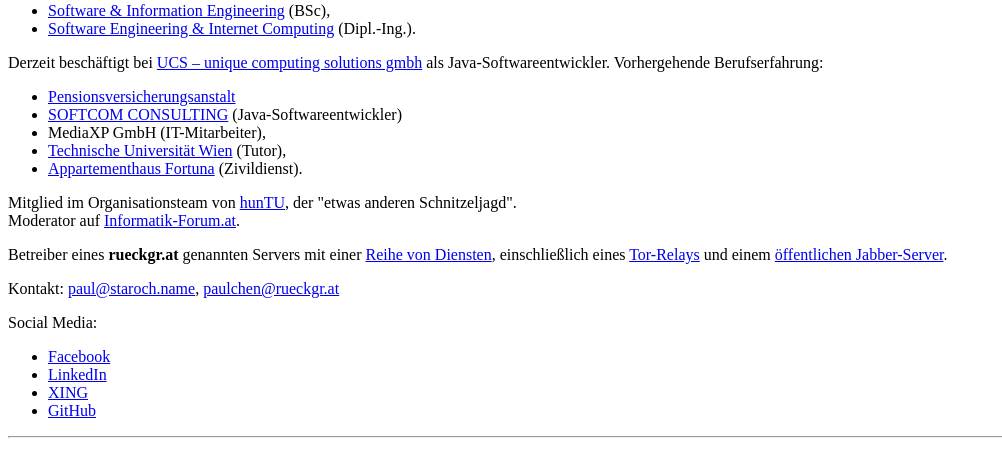
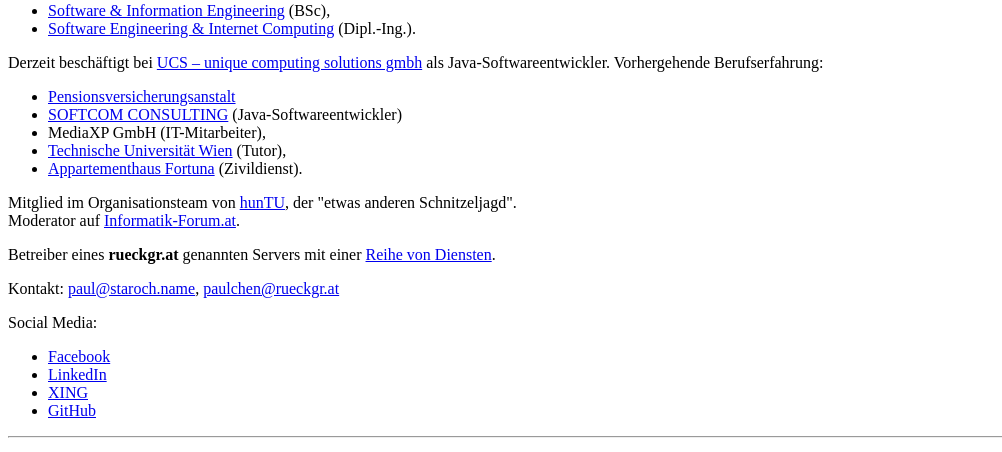
Before and after one commit to paulchen/staroch.name, a PHP site: page /index_de.php in a window 1280 px wide. Shown: the part 454-906 px from the top of the page, without its empty margins (0-1002 px from the left). Run offline with PHP 8.4, Linux system fonts and the light colour scheme; data that the repository does not hold is empty.

Commit message:
remove mentions of Tor and jabber

```diff
--- a/templates/index_de.php
+++ b/templates/index_de.php
@@ -28,7 +28,7 @@
 	</p>
 
 	<p>
-	Betreiber eines <b>rueckgr.at</b> genannten Servers mit einer <a href="https://rueckgr.at/">Reihe von Diensten</a>, einschließlich eines <a href="https://tor.rueckgr.at">Tor-Relays</a> und einem <a href="https://jabber.rueckgr.at/de/">öffentlichen Jabber-Server</a>.
+	Betreiber eines <b>rueckgr.at</b> genannten Servers mit einer <a href="https://rueckgr.at/">Reihe von Diensten</a>.
 	</p>
 
 	<p>
--- a/templates/index_en.php
+++ b/templates/index_en.php
@@ -27,7 +27,7 @@
 	</p>
 
 	<p>
-	Operator of a server named <b>rueckgr.at</b> running <a href="https://rueckgr.at/">various services</a> including a <a href="https://tor.rueckgr.at">Tor relay</a> and a <a href="https://jabber.rueckgr.at/">public Jabber server</a>.
+	Operator of a server named <b>rueckgr.at</b> running <a href="https://rueckgr.at/">various services</a>.
 	</p>
 
 	<p>
```
